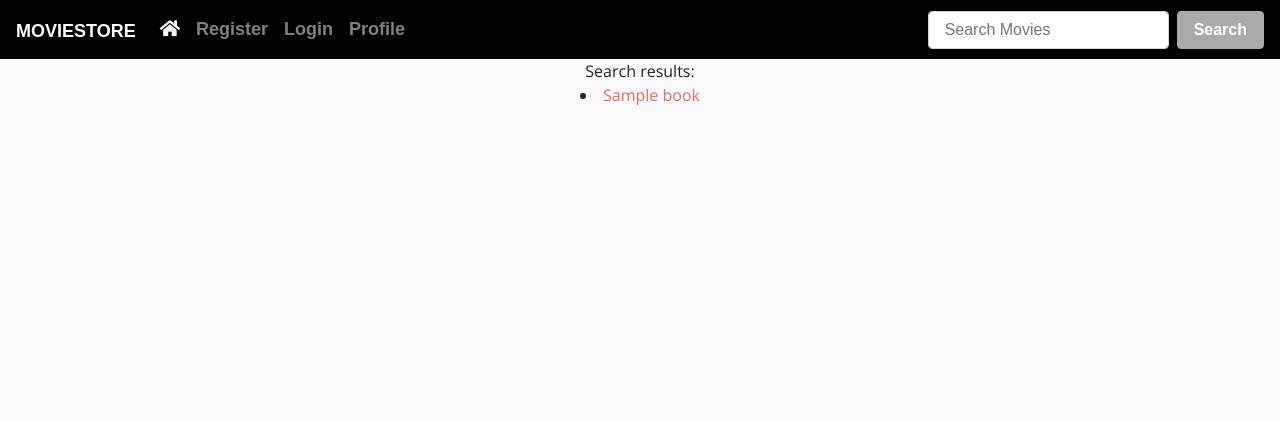
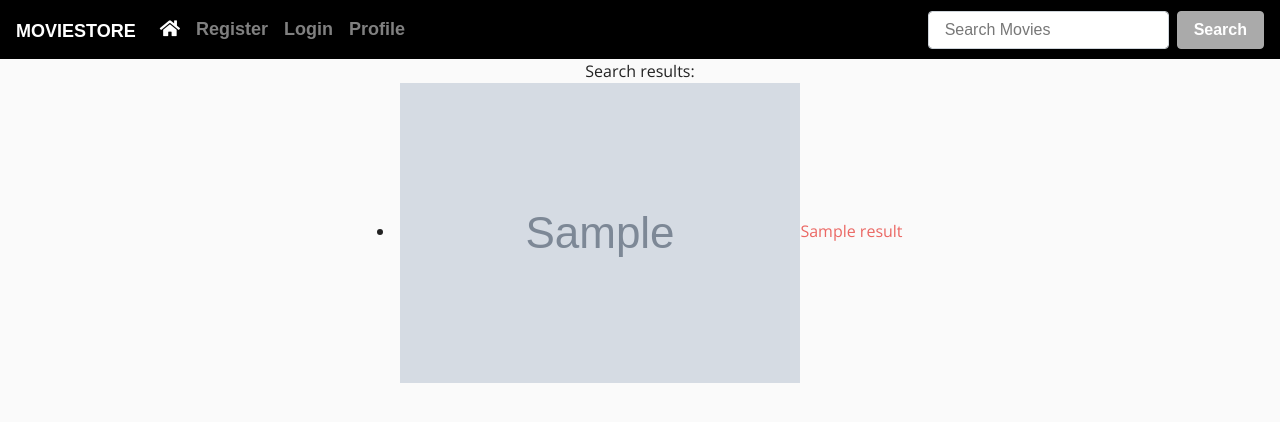
Before and after one commit to OwenCookman/MilestoneProject3, a Flask app: template templates/results.html in a window 1280 px wide. Shown: the top 422 px of the page. Run offline with Flask 2, Linux system fonts and the light colour scheme; the template is opened without the code that fills it: most values are stand-ins (such as "Sample title", 1, 10 or a date in 2020); grey boxes marked "Sample" are stand-in pictures; some libraries are stand-ins or nearby versions; some web fonts are replaced.

Commit message:
template added to render results of search

```diff
--- a/templates/results.html
+++ b/templates/results.html
@@ -1,9 +1,11 @@
 {% extends 'base.html' %}
 {% block content %}
 Search results:
-{% for books in book_result %}
-{% for book in books %}
-<li><a href="#">{{ book }}</a></li>
-{% endfor %}
+{% for results in movie_results %}
+<li>
+    <a href="#">
+        <img src="{{ results['Poster'] }}">{{ results['Title'] }}</img>
+</a>
+</li>
 {% endfor %}
 {% endblock %}
```
